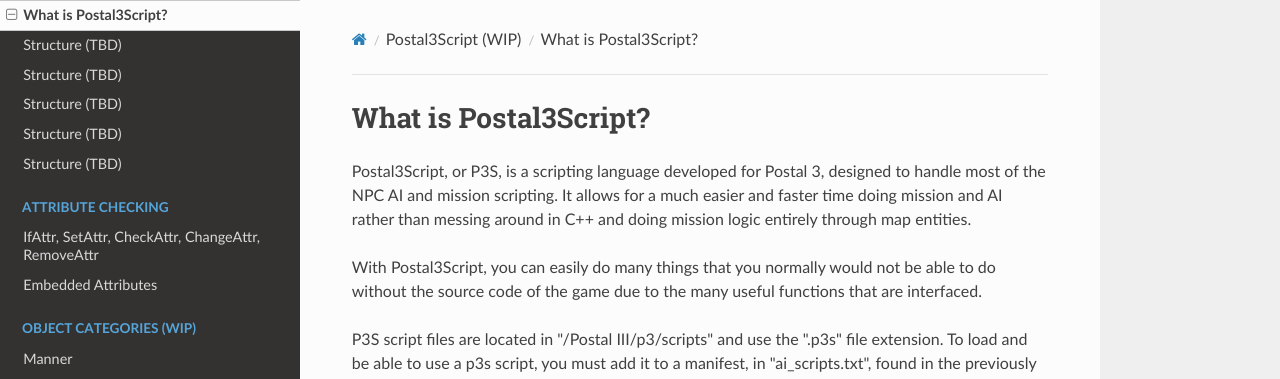
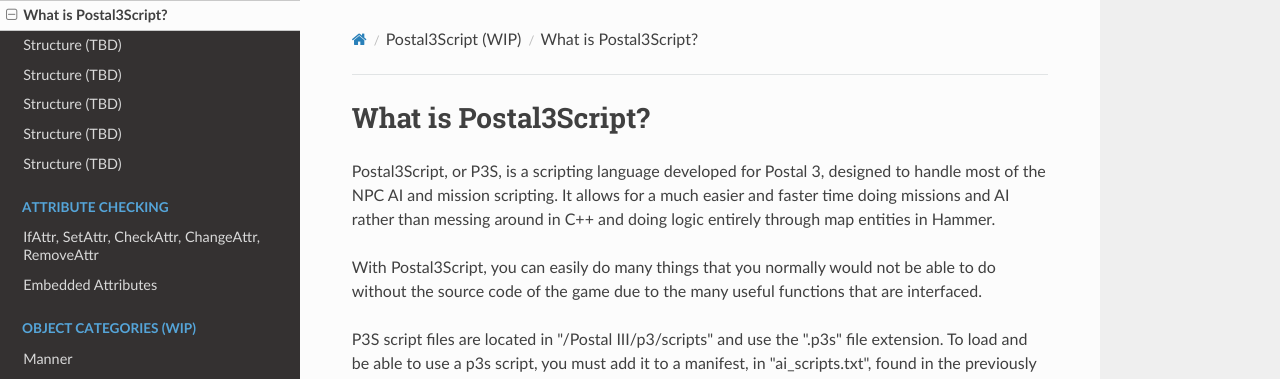
Before and after one commit to WhackJobInt/postal3scriptdocs, an MkDocs documentation site: the page built from docs/index.md, in a window 1280 px wide and 900 px high. Shown: the top 379 px of the window. Built offline with MkDocs 1.6.1, drawn with Linux system fonts in a browser that asks for light colours; nearby versions of some CDN libraries.

Commit message:
Update index.md

```diff
--- a/docs/index.md
+++ b/docs/index.md
@@ -1,7 +1,7 @@
 # What is Postal3Script?
 
 <p>Postal3Script, or P3S, is a scripting language developed for Postal 3, designed to handle most of the NPC AI and mission scripting.
-It allows for a much easier and faster time doing mission and AI rather than messing around in C++ and doing mission logic entirely through map entities.
+It allows for a much easier and faster time doing missions and AI rather than messing around in C++ and doing logic entirely through map entities in Hammer.
 <p>With Postal3Script, you can easily do many things that you normally would not be able to do without the source code of the game due to the many useful functions that are interfaced.
 <p>P3S script files are located in "/Postal III/p3/scripts" and use the ".p3s" file extension. To load and be able to use a p3s script, you must add it to a manifest, in "ai_scripts.txt", found in the previously mentioned folder.
 <p>Changes to p3s scripts will automatically hotload when the map restarts, so you can just use the "restart" console command without ever having to exit and reload the game.
```
